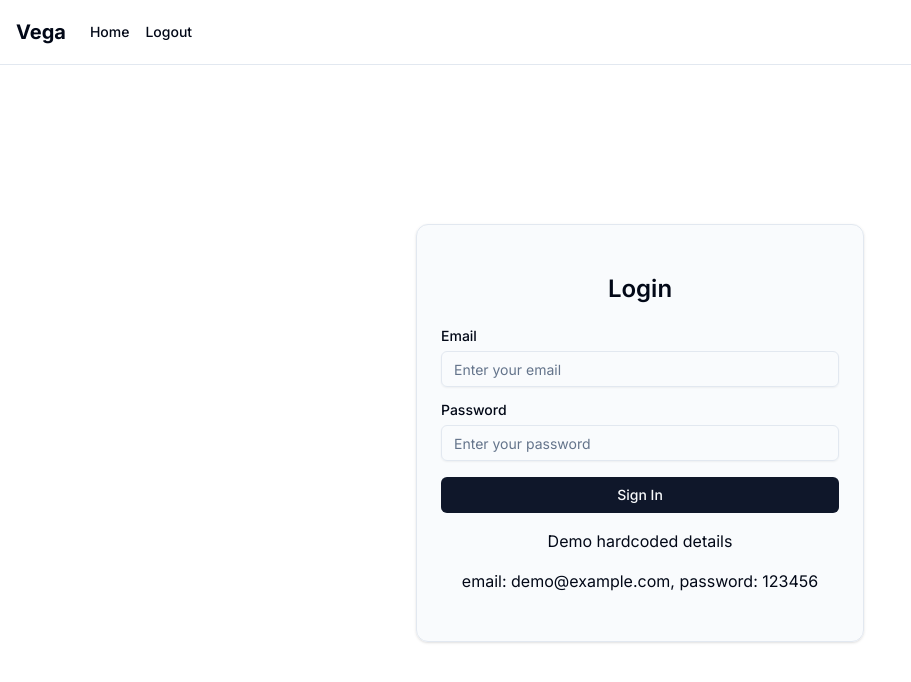
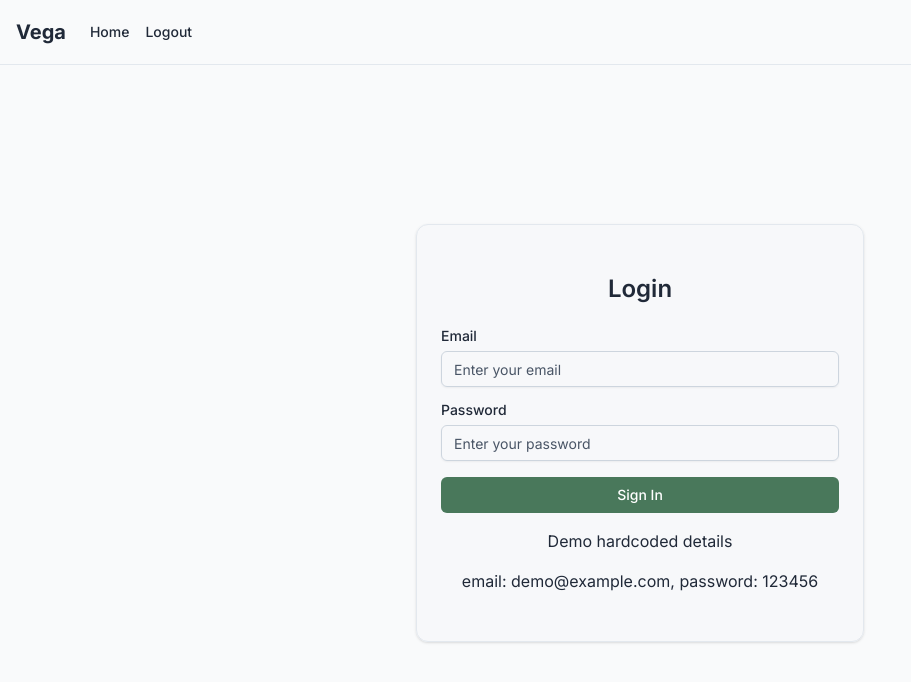
Before and after one commit to simonccarter/vegaInvestments, a React (Vite) app: page /login in a window 1280 px wide. Shown: the top 682 px of the page, without its empty margins (0-911 px from the left). Built offline with nearby package versions, Linux system fonts and the light colour scheme; no server answers.

Commit message:
Mv chart colours to theme file

```diff
--- /dev/null
+++ b/src/constants/chartColors.ts
@@ -0,0 +1,54 @@
+/**
+ * Chart color utilities using CSS variables from the theme
+ * These colors are defined in index.css and automatically adapt to light/dark mode
+ *
+ * Note: Recharts requires actual color values, not CSS variable references,
+ * so we need to read the computed values from the DOM.
+ */
+
+/**
+ * Gets the computed value of a CSS variable at runtime
+ * This ensures we get the current theme value (light/dark mode aware)
+ */
+function getCSSVariable(variableName: string): string {
+  if (typeof window === 'undefined') {
+    // SSR fallback - return a default color
+    return '#000000'
+  }
+  return getComputedStyle(document.documentElement)
+    .getPropertyValue(variableName)
+    .trim()
+}
+
+/**
+ * Gets all chart colors as an array
+ * These will automatically adapt to the current theme (light/dark mode)
+ */
+export function getChartColors(): string[] {
+  return [
+    getCSSVariable('--chart-1'),
+    getCSSVariable('--chart-2'),
+    getCSSVariable('--chart-3'),
+    getCSSVariable('--chart-4'),
+    getCSSVariable('--chart-5'),
+    getCSSVariable('--chart-6'),
+    getCSSVariable('--chart-7'),
+    getCSSVariable('--chart-8'),
+    getCSSVariable('--chart-9'),
+  ]
+}
+
+/**
+ * Get a chart color by index (wraps around if index exceeds available colors)
+ */
+export function getChartColor(index: number): string {
+  const colors = getChartColors()
+  return colors[index % colors.length]
+}
+
+/**
+ * Primary chart color (chart-1) - typically used for main data series
+ */
+export function getChartPrimaryColor(): string {
+  return getCSSVariable('--chart-1')
+}
--- a/src/index.css
+++ b/src/index.css
@@ -1,80 +1,166 @@
 @import 'tailwindcss';
 
-@theme {
-  --font-family-sans: 'Inter', ui-sans-serif, system-ui, sans-serif, 'Apple Color Emoji', 'Segoe UI Emoji', 'Segoe UI Symbol', 'Noto Color Emoji';
-  --color-background: hsl(0 0% 100%);
-  --color-foreground: hsl(222.2 84% 4.9%);
-  --color-card: hsl(0 0% 100%);
-  --color-card-foreground: hsl(222.2 84% 4.9%);
-  --color-popover: hsl(0 0% 100%);
-  --color-popover-foreground: hsl(222.2 84% 4.9%);
-  --color-primary: hsl(222.2 47.4% 11.2%);
-  --color-primary-foreground: hsl(210 40% 98%);
-  --color-secondary: hsl(210 40% 96.1%);
-  --color-secondary-foreground: hsl(222.2 47.4% 11.2%);
-  --color-muted: hsl(210 40% 96.1%);
-  --color-muted-foreground: hsl(215.4 16.3% 46.9%);
-  --color-accent: hsl(210 40% 96.1%);
-  --color-accent-foreground: hsl(222.2 47.4% 11.2%);
-  --color-destructive: hsl(0 84.2% 60.2%);
-  --color-destructive-foreground: hsl(210 40% 98%);
-  --color-border: hsl(214.3 31.8% 91.4%);
-  --color-input: hsl(214.3 31.8% 91.4%);
-  --color-ring: hsl(222.2 84% 4.9%);
+@theme inline {
+  --font-family-sans: var(--font-family-sans);
+  --color-background: var(--background);
+  --color-foreground: var(--foreground);
+  --color-card: var(--card);
+  --color-card-foreground: var(--card-foreground);
+  --color-popover: var(--popover);
+  --color-popover-foreground: var(--popover-foreground);
+  --color-primary: var(--primary);
+  --color-primary-foreground: var(--primary-foreground);
+  --color-secondary: var(--secondary);
+  --color-secondary-foreground: var(--secondary-foreground);
+  --color-muted: var(--muted);
+  --color-muted-foreground: var(--muted-foreground);
+  --color-accent: var(--accent);
+  --color-accent-foreground: var(--accent-foreground);
+  --color-destructive: var(--destructive);
+  --color-destructive-foreground: var(--destructive-foreground);
+  --color-border: var(--border);
+  --color-input: var(--input);
+  --color-ring: var(--ring);
+  --color-chart-1: var(--chart-1);
+  --color-chart-2: var(--chart-2);
+  --color-chart-3: var(--chart-3);
+  --color-chart-4: var(--chart-4);
+  --color-chart-5: var(--chart-5);
+  --color-chart-6: var(--chart-6);
+  --color-chart-7: var(--chart-7);
+  --color-chart-8: var(--chart-8);
+  --color-chart-9: var(--chart-9);
+}
+
+:root {
+    --base-50: oklch(0.984 0.0022 247.84);
+    --base-100: oklch(0.9687 0.0051 247.88);
+    --base-200: oklch(0.929 0.0095 255.53);
+    --base-300: oklch(0.869 0.016 252.91);
+    --base-400: oklch(0.704 0.0291 256.81);
+    --base-500: oklch(0.554 0.0335 257.44);
+    --base-600: oklch(0.446 0.0313 257.3);
+    --base-700: oklch(0.372 0.0321 257.31);
+    --base-800: oklch(0.279 0.0299 260.05);
+    --base-900: oklch(0.208 0.0306 265.77);
+    --base-950: oklch(0.129 0.0306 264.71);
+    --base-1000: oklch(0.078 0.0306 264.02);
+
+    --primary-50: oklch(0.9797 0.0095 159.88);
+    --primary-100: oklch(0.9564 0.0234 159.23);
+    --primary-200: oklch(0.9164 0.0434 159.21);
+    --primary-300: oklch(0.8603 0.0731 158.6);
+    --primary-400: oklch(0.781 0.0975 156.24);
+    --primary-500: oklch(0.7122 0.0991 154.66);
+    --primary-600: oklch(0.6147 0.0867 154.73);
+    --primary-700: oklch(0.5315 0.0694 156.19);
+    --primary-800: oklch(0.4416 0.0544 157.47);
+    --primary-900: oklch(0.387 0.0436 159);
+    --primary-950: oklch(0.2643 0.0295 160.27);
+    --primary-1000: oklch(0.1845 0.0202 160.95);
+
+    --secondary-50: oklch(0.9755 0.0049 330.01);
+    --secondary-100: oklch(0.9512 0.0104 328.92);
+    --secondary-200: oklch(0.902 0.0219 329.77);
+    --secondary-300: oklch(0.8292 0.0422 332);
+    --secondary-400: oklch(0.7308 0.07 333.6);
+    --secondary-500: oklch(0.6624 0.0855 334.26);
+    --secondary-600: oklch(0.5748 0.0862 336.52);
+    --secondary-700: oklch(0.5211 0.0755 338.14);
+    --secondary-800: oklch(0.4552 0.0631 338.88);
+    --secondary-900: oklch(0.4042 0.0512 339.72);
+    --secondary-950: oklch(0.2893 0.0391 340.38);
+    --secondary-1000: oklch(0.2146 0.0313 340.82);
+
+    --color-white: oklch(1 0 0);
+
+    --background: var(--base-50);
+    --foreground: var(--base-800);
+    --card: var(--color-white);
+    --card-foreground: var(--base-800);
+    --popover: var(--color-white);
+    --popover-foreground: var(--base-800);
+    --primary: var(--primary-700);
+    --primary-foreground: var(--color-white);
+    --secondary: var(--secondary-600);
+    --secondary-foreground: var(--color-white);
+    --muted: var(--base-100);
+    --muted-foreground: var(--base-600);
+    --accent: var(--base-100);
+    --accent-foreground: var(--base-800);
+    --destructive: oklch(0.577 0.245 27.325);
+    --border: var(--base-200);
+    --input: var(--base-300);
+    --ring: var(--primary-700);
+    --chart-1: var(--primary-700);
+    --chart-2: var(--secondary-700);
+    --chart-3: var(--primary-600);
+    --chart-4: var(--secondary-300);
+    --chart-5: var(--primary-500);
+    --chart-6: var(--secondary-500);
+    --chart-7: var(--primary-400);
+    --chart-8: var(--secondary-400);
+    --chart-9: var(--primary-800);
+    --radius: 0.5rem;
+    --sidebar: var(--color-white);
+    --sidebar-foreground: var(--base-800);
+    --sidebar-primary: var(--primary-700);
+    --sidebar-primary-foreground: var(--color-white);
+    --sidebar-accent: var(--base-50);
+    --sidebar-accent-foreground: var(--base-800);
+    --sidebar-border: var(--base-200);
+    --sidebar-ring: var(--primary-700);
+
+    --font-sans: 'Inter';
+    --font-serif: 'Inter';
+    --font-family-sans: var(--font-sans), ui-sans-serif, system-ui, sans-serif, 'Apple Color Emoji', 'Segoe UI Emoji', 'Segoe UI Symbol', 'Noto Color Emoji';
+}
+
+.dark {
+    --background: var(--base-950);
+    --foreground: var(--base-200);
+    --card: var(--base-900);
+    --card-foreground: var(--base-200);
+    --popover: var(--base-900);
+    --popover-foreground: var(--base-200);
+    --primary: var(--primary-700);
+    --primary-foreground: var(--color-white);
+    --secondary: var(--secondary-600);
+    --secondary-foreground: var(--color-white);
+    --muted: var(--base-800);
+    --muted-foreground: var(--base-300);
+    --accent: var(--base-800);
+    --accent-foreground: var(--base-200);
+    --destructive: oklch(0.704 0.191 22.216);
+    --border: var(--base-800);
+    --input: var(--base-700);
+    --ring: var(--primary-700);
+    --chart-1: var(--primary-700);
+    --chart-2: var(--secondary-700);
+    --chart-3: var(--primary-600);
+    --chart-4: var(--secondary-300);
+    --chart-5: var(--primary-500);
+    --chart-6: var(--secondary-500);
+    --chart-7: var(--primary-400);
+    --chart-8: var(--secondary-400);
+    --chart-9: var(--primary-800);
+    --sidebar: var(--base-900);
+    --sidebar-foreground: var(--base-200);
+    --sidebar-primary: var(--primary-700);
+    --sidebar-primary-foreground: var(--color-white);
+    --sidebar-accent: var(--base-800);
+    --sidebar-accent-foreground: var(--base-200);
+    --sidebar-border: var(--base-800);
+    --sidebar-ring: var(--primary-700);
 }
 
 @layer base {
-  :root {
-    --background: 0 0% 100%;
-    --foreground: 222.2 84% 4.9%;
-    --card: 0 0% 100%;
-    --card-foreground: 222.2 84% 4.9%;
-    --popover: 0 0% 100%;
-    --popover-foreground: 222.2 84% 4.9%;
-    --primary: 222.2 47.4% 11.2%;
-    --primary-foreground: 210 40% 98%;
-    --secondary: 210 40% 96.1%;
-    --secondary-foreground: 222.2 47.4% 11.2%;
-    --muted: 210 40% 96.1%;
-    --muted-foreground: 215.4 16.3% 46.9%;
-    --accent: 210 40% 96.1%;
-    --accent-foreground: 222.2 47.4% 11.2%;
-    --destructive: 0 84.2% 60.2%;
-    --destructive-foreground: 210 40% 98%;
-    --border: 214.3 31.8% 91.4%;
-    --input: 214.3 31.8% 91.4%;
-    --ring: 222.2 84% 4.9%;
-    --radius: 0.5rem;
-  }
-
-  .dark {
-    --background: 222.2 84% 4.9%;
-    --foreground: 210 40% 98%;
-    --card: 222.2 84% 4.9%;
-    --card-foreground: 210 40% 98%;
-    --popover: 222.2 84% 4.9%;
-    --popover-foreground: 210 40% 98%;
-    --primary: 210 40% 98%;
-    --primary-foreground: 222.2 47.4% 11.2%;
-    --secondary: 217.2 32.6% 17.5%;
-    --secondary-foreground: 210 40% 98%;
-    --muted: 217.2 32.6% 17.5%;
-    --muted-foreground: 215 20.2% 65.1%;
-    --accent: 217.2 32.6% 17.5%;
-    --accent-foreground: 210 40% 98%;
-    --destructive: 0 62.8% 30.6%;
-    --destructive-foreground: 210 40% 98%;
-    --border: 217.2 32.6% 17.5%;
-    --input: 217.2 32.6% 17.5%;
-    --ring: 212.7 26.8% 83.9%;
-  }
-
   * {
-    border-color: hsl(var(--border));
+    border-color: var(--border);
   }
   body {
-    background-color: hsl(var(--background));
-    color: hsl(var(--foreground));
+    background-color: var(--background);
+    color: var(--foreground);
     font-family: var(--font-family-sans);
   }
 
--- a/src/pages/VegaDashboard/components/HistoricalChart/HistoricalChart.tsx
+++ b/src/pages/VegaDashboard/components/HistoricalChart/HistoricalChart.tsx
@@ -8,6 +8,7 @@ import { Line, LineChart, ResponsiveContainer, Tooltip, XAxis, YAxis, CartesianG
 import { useMemo, useState } from 'react'
 import type { DateRange } from 'react-day-picker'
 import { format, subDays } from 'date-fns'
+import { getChartPrimaryColor } from '@/constants/chartColors'
 
 export default function HistoricalChart() {
   const { data: portfolio, isLoading: isLoadingPortfolio } = useGetPortfolios()
@@ -172,7 +173,7 @@ export default function HistoricalChart() {
                   <Line
                     type="monotone"
                     dataKey="value"
-                    stroke="#1f77b4"
+                    stroke={getChartPrimaryColor()}
                     strokeWidth={2}
                     dot={false}
                     name="Portfolio Value"
--- a/src/pages/VegaDashboard/components/PortfolioChart/PortfolioChart.tsx
+++ b/src/pages/VegaDashboard/components/PortfolioChart/PortfolioChart.tsx
@@ -6,8 +6,7 @@ import { Cell, Legend, Pie, PieChart, ResponsiveContainer, Tooltip } from 'recha
 import { transformPortfolioData } from './transformer'
 import { PieChartTooltip } from './components/PieChartTooltip/PieChartTooltip'
 import { useMemo } from 'react'
-
-const COLORS = ['#1f77b4', '#ff7f0e', '#2ca02c', '#d62728', '#9467bd', '#8c564b', '#e377c2', '#7f7f7f']
+import { getChartColors, getChartPrimaryColor } from '@/constants/chartColors'
 
 export default function PortfolioChart() {
   const { data, isLoading, error, isError } = useGetPortfolios()
@@ -83,6 +82,7 @@ export default function PortfolioChart() {
 
   const chartData = transformPortfolioData(data.positions, assetMap)
   const totalValue = chartData.reduce((sum, item) => sum + item.value, 0)
+  const chartColors = getChartColors()
 
   const chartDescription = `Portfolio donut chart showing ${chartData.length} positions with a total value of $${totalValue.toFixed(2)}`
 
@@ -114,11 +114,11 @@ export default function PortfolioChart() {
                     return `${name}: ${(percent * 100).toFixed(0)}%`
                   }}
                   outerRadius={120}
-                  fill="#8884d8"
+                  fill={getChartPrimaryColor()}
                   dataKey="value"
                 >
                   {chartData.map((entry, index) => (
-                    <Cell key={`cell-${entry.id}`} fill={COLORS[index % COLORS.length]} />
+                    <Cell key={`cell-${entry.id}`} fill={chartColors[index % chartColors.length]} />
                   ))}
                 </Pie>
                 <Tooltip content={<PieChartTooltip />} />
```
